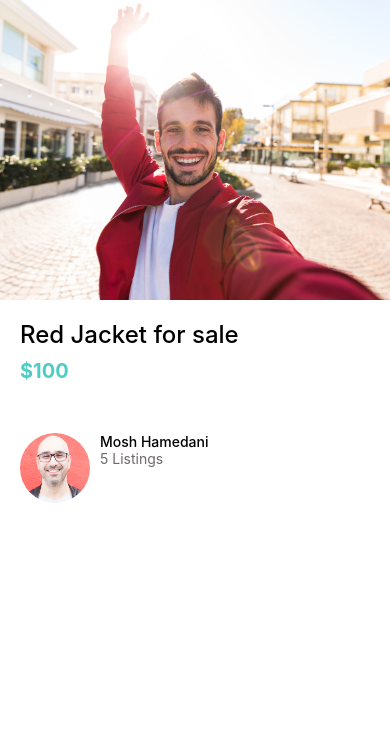
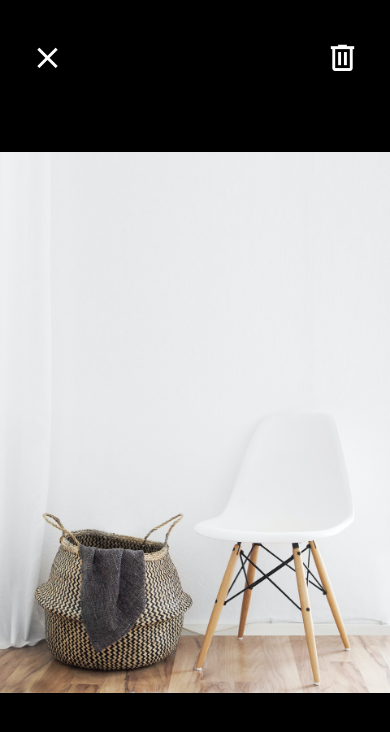
Before and after one commit to DGT-INT/Market_Place_Mobile_App, a React Native app: screen / in a window 390 px wide. Shown: the top 732 px of the page. Built offline with nearby package versions, Linux system fonts and the light colour scheme.

Commit message:
adding icons to ViewImageScreen

```diff
--- a/App.js
+++ b/App.js
@@ -1,5 +1,5 @@
-import ListingDetailsScreen from "./app/screens/ListingDetailsScreen";
+import ViewImageScreen from "./app/screens/ViewImageScreen";
 
 export default function App() {
-  return <ListingDetailsScreen />;
+  return <ViewImageScreen />;
 }
--- a/app/screens/ViewImageScreen.js
+++ b/app/screens/ViewImageScreen.js
@@ -1,17 +1,26 @@
 import React from "react";
 import { Image, StyleSheet, View } from "react-native";
 
-import colors from "./config/colors";
+import colors from "../config/colors";
+import { MaterialCommunityIcons } from "@expo/vector-icons";
 
 function ViewImageScreen(props) {
   return (
     <View style={styles.container}>
-      <View style={styles.closeIcon}></View>
-      <View style={styles.deleteIcon}></View>
+      <View style={styles.closeIcon}>
+        <MaterialCommunityIcons name="close" color="white" size={35} />
+      </View>
+      <View style={styles.deleteIcon}>
+        <MaterialCommunityIcons
+          name="trash-can-outline"
+          color="white"
+          size={35}
+        />
+      </View>
       <Image
         resizeMode="contain"
         style={styles.image}
-        source={require("./assets/chair.jpg")}
+        source={require("../assets/chair.jpg")}
       />
     </View>
   );
@@ -19,9 +28,6 @@
 
 const styles = StyleSheet.create({
   closeIcon: {
-    width: 50,
-    height: 50,
-    backgroundColor: colors.primary,
     position: "absolute",
     top: 40,
     left: 30,
@@ -31,9 +37,6 @@
     flex: 1,
   },
   deleteIcon: {
-    width: 50,
-    height: 50,
-    backgroundColor: colors.secondary,
     position: "absolute",
     top: 40,
     right: 30,
```
